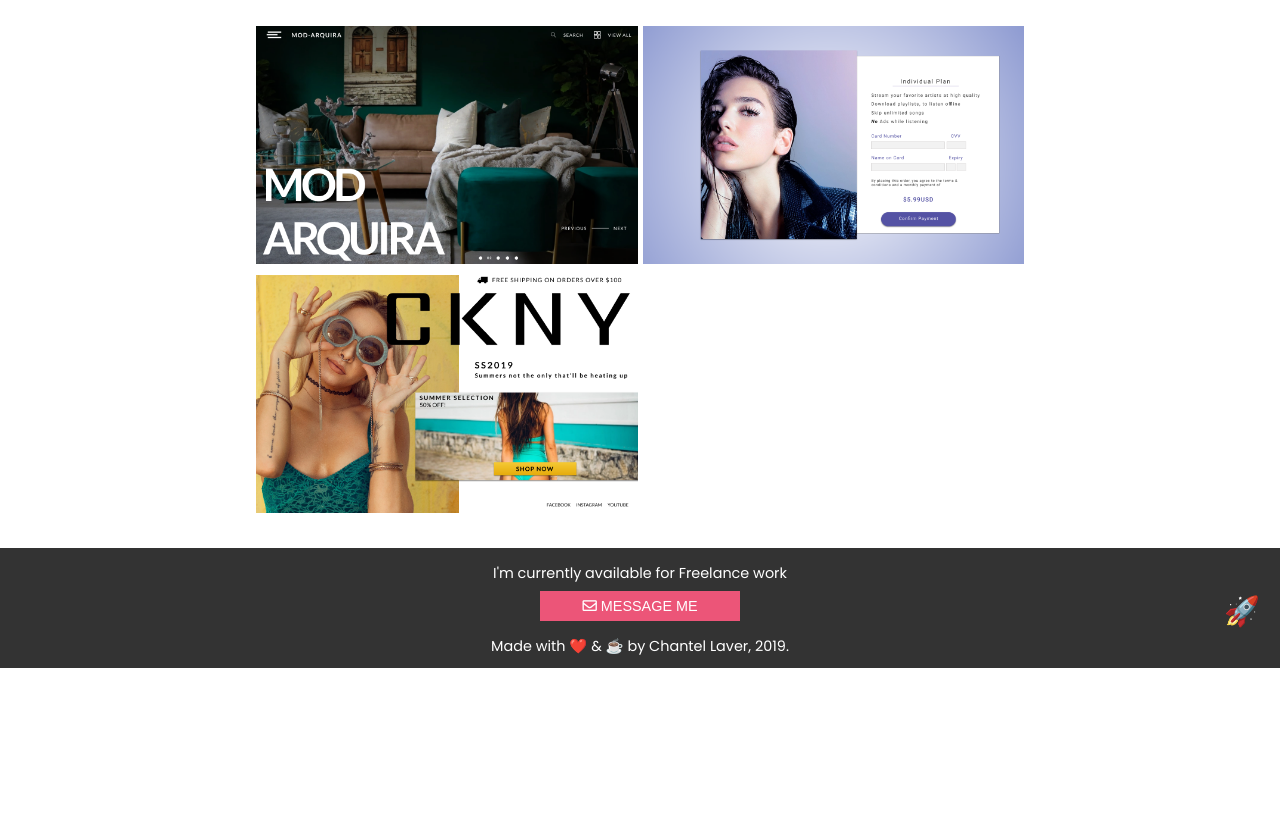
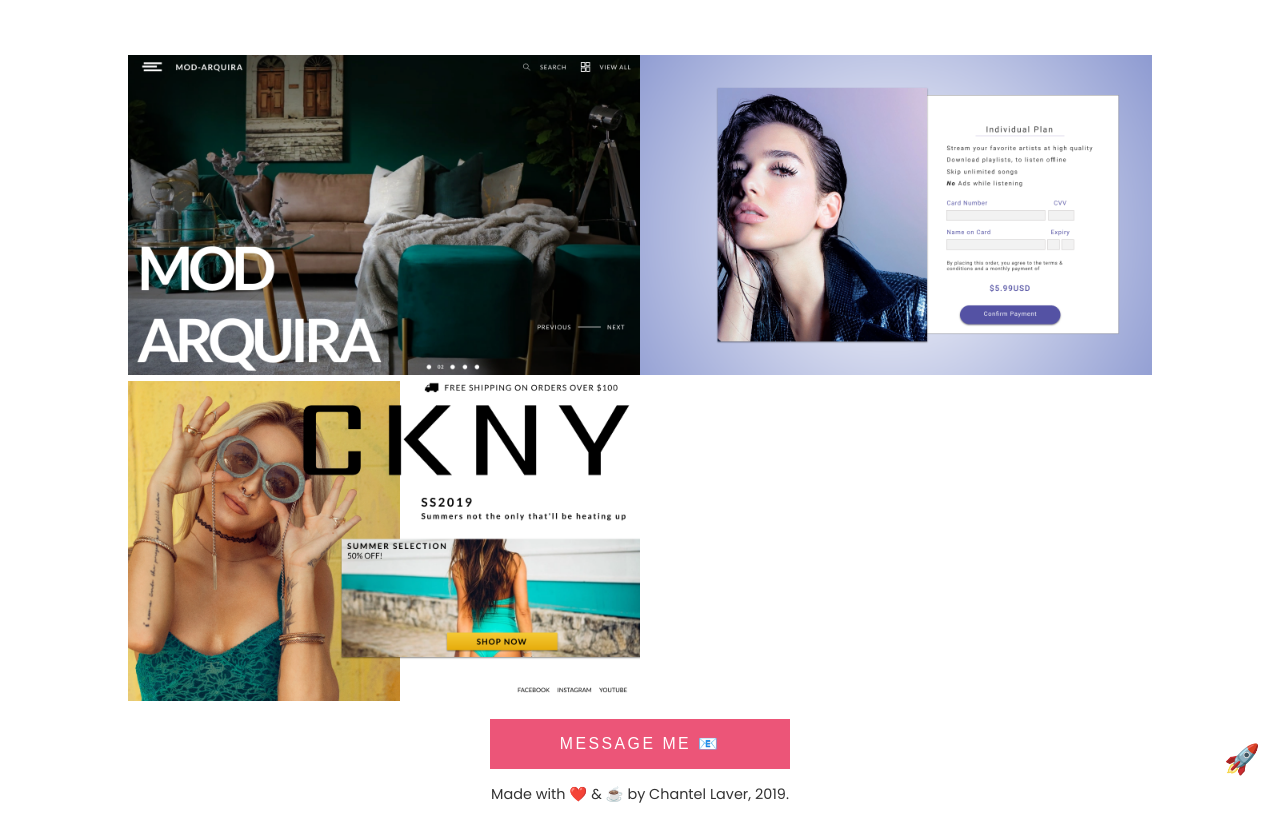
Before and after one commit to Chantelsky/portfolioSite, a website: page index.html in a window 1280 px wide. Shown: the part 1461-2277 px from the top of the page. Before the commit the page ends 2129 px from the top, so only its background shows below. Drawn offline with Linux system fonts and the light colour scheme.

Commit message:
Footer update
Removed footer background-color.  Increased sizing of contact button

```diff
--- a/index.html
+++ b/index.html
@@ -76,8 +76,7 @@
 
         <div class="footer">
                <div class="footer-contact">
-                        <p>I'm currently available for Freelance work</p>
-                        <button class ="button" onclick="location.href='mailto:chantel.sky@outlook.com';"><i class="far fa-envelope"></i> Message Me</button>
+                        <button class ="button" onclick="location.href='mailto:chantel.sky@outlook.com';">Message Me 📧</button>
                </div>
                <div class="text">
                        Made with ❤️ & ☕ by Chantel Laver, 2019.
--- a/sass/layout.scss
+++ b/sass/layout.scss
@@ -133,10 +133,8 @@
     display: grid;
     grid-template-columns: repeat(2, 1fr);
     grid-template-rows: repeat(1, 1fr);
-    grid-gap: 5px;
-    width: 60%;
+    width: 80%;
     margin: 0 auto;
-    padding-bottom: 2.5%;
 
     @media screen and (max-width: 425px) {
       grid-template-columns: repeat(1,1fr);
@@ -166,11 +164,10 @@
 
 
   .footer {
-    color: #ffffff;
-    background-color: #333333;
     text-align: center;
     padding-bottom: .8em;
     position: relative;
+    color: #333;
   }
 
   .footer-contact {
@@ -195,32 +192,34 @@
     position: relative;
     border: none;
     text-transform: uppercase;
-    font-size: 1em;
+    font-size: 1.1em;
     color: #ffff;
     background-color: $watermelon;
-    padding: .5em;
-    width: 200px;
+    padding: 1em;
     text-align: center;
+    width: 300px;
+    letter-spacing: 2.5px;
     -webkit-transition-duration: 0.4s; /* Safari */
     transition-duration: 0.4s;
     text-decoration: none;
     overflow: hidden;
     cursor: pointer;
 
-    @media screen and (max-width: 1440px) {
-      font-size: 1em;
-    }
+    // @media screen and (max-width: 1440px) {
+    //   font-size: 1em;
+    // }
 
-    @media screen and (max-width: 425px) {
-      font-size: 1.5em;
-    }
+    // @media screen and (max-width: 425px) {
+    //   font-size: 1.5em;
+    // }
   }
 
   .button:hover {
-    background-color: #cf4867;
-    -webkit-animation: scale-up-center 0.4s cubic-bezier(0.390, 0.575, 0.565, 1.000) both;
-	  animation: scale-up-center 0.4s cubic-bezier(0.390, 0.575, 0.565, 1.000) both;
+    outline: none;
+    color: $watermelon;
+    background-color: #ffffff
   }
+
 
   #myBtn {
     position: absolute;
```
Also changed, not shown: css/style.css, 1 other file.
